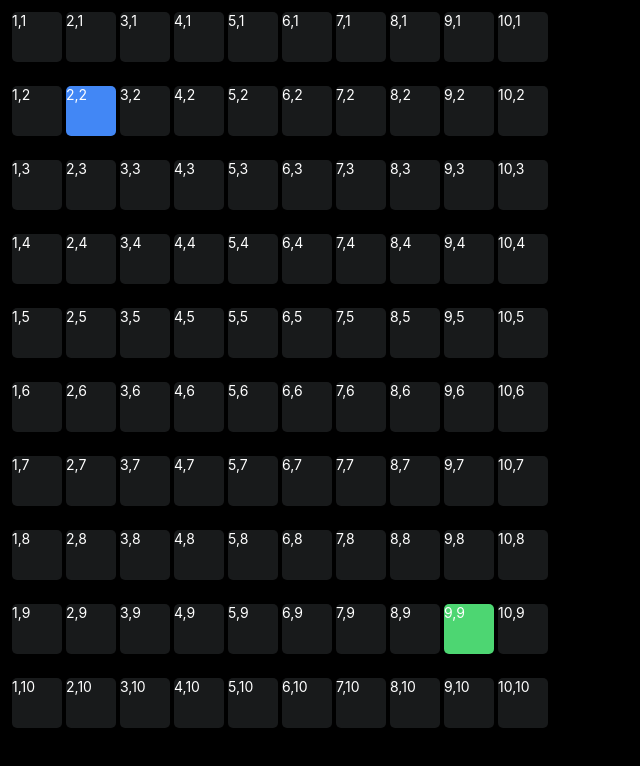
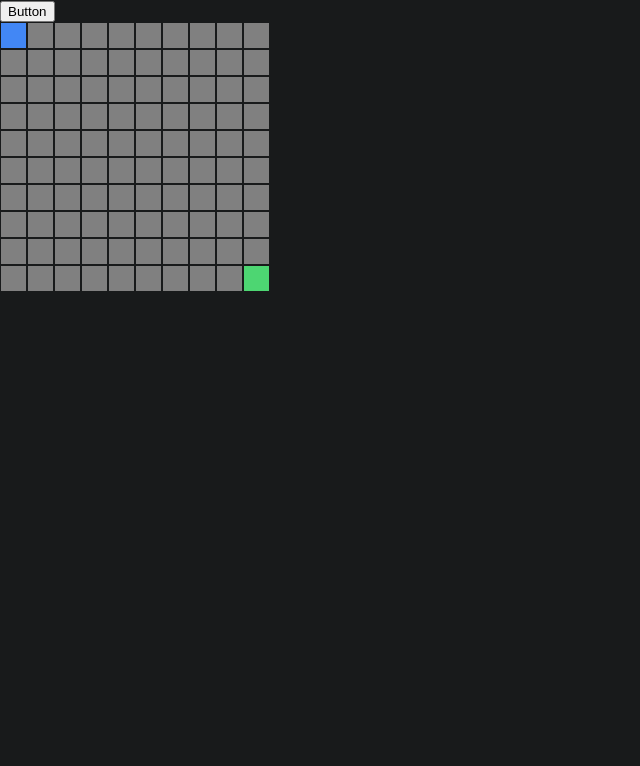
Before and after one commit to uhrjun/PathfindingVis, a React (Create React App) app: page / in a window 1280 px wide. Shown: the top 766 px of the page, without its empty margins (0-640 px from the left). Built offline with nearby package versions, Linux system fonts and the light colour scheme.

Commit message:
Wrapped up grid traversal

```diff
--- a/src/algorithms/djikstra.js
+++ b/src/algorithms/djikstra.js
@@ -1,66 +1,21 @@
-// Performs Dijkstra's algorithm; returns *all* nodes in the order
-// in which they were visited. Also makes nodes point back to their
-// previous node, effectively allowing us to compute the shortest path
-// by backtracking from the finish node.
-export function dijkstra(grid, startNode, finishNode) {
-	const visitedNodesInOrder = [];
-	startNode.distance = 0;
-	const unvisitedNodes = getAllNodes(grid);
-	while (!!unvisitedNodes.length) {
-		sortNodesByDistance(unvisitedNodes);
-		const closestNode = unvisitedNodes.shift();
-		// If we encounter a wall, we skip it.
-		if (closestNode.isWall) continue;
-		// If the closest node is at a distance of infinity,
-		// we must be trapped and should therefore stop.
-		if (closestNode.distance === Infinity) return visitedNodesInOrder;
-		closestNode.isVisited = true;
-		visitedNodesInOrder.push(closestNode);
-		if (closestNode === finishNode) return visitedNodesInOrder;
-		updateUnvisitedNeighbors(closestNode, grid);
-	}
+export function dijkstra(grid, start, end) {
+	const newGrid = [];
+	grid.forEach((rowItem) => {
+		const row = [];
+		newGrid.push(rowItem);
+		rowItem.forEach((node) => {
+			node.isVisited = true;
+			row.push(node);
+		});
+	});
+	return newGrid;
 }
 
-function sortNodesByDistance(unvisitedNodes) {
-	unvisitedNodes.sort((nodeA, nodeB) => nodeA.distance - nodeB.distance);
-}
-
-function updateUnvisitedNeighbors(node, grid) {
-	const unvisitedNeighbors = getUnvisitedNeighbors(node, grid);
-	for (const neighbor of unvisitedNeighbors) {
-		neighbor.distance = node.distance + 1;
-		neighbor.previousNode = node;
-	}
-}
-
-function getUnvisitedNeighbors(node, grid) {
-	const neighbors = [];
-	const { col, row } = node;
-	if (row > 0) neighbors.push(grid[row - 1][col]);
-	if (row < grid.length - 1) neighbors.push(grid[row + 1][col]);
-	if (col > 0) neighbors.push(grid[row][col - 1]);
-	if (col < grid[0].length - 1) neighbors.push(grid[row][col + 1]);
-	return neighbors.filter((neighbor) => !neighbor.isVisited);
-}
-
-function getAllNodes(grid) {
-	const nodes = [];
-	for (const row of grid) {
-		for (const node of row) {
-			nodes.push(node);
-		}
-	}
-	return nodes;
-}
-
-// Backtracks from the finishNode to find the shortest path.
-// Only works when called *after* the dijkstra method above.
-export function getNodesInShortestPathOrder(finishNode) {
-	const nodesInShortestPathOrder = [];
-	let currentNode = finishNode;
-	while (currentNode !== null) {
-		nodesInShortestPathOrder.unshift(currentNode);
-		currentNode = currentNode.previousNode;
-	}
-	return nodesInShortestPathOrder;
-}
+//Start at node with distance zero
+//This verifies we're always starting at the node set as the start node
+//As the node with distance 0 is the starting node (isStart just a bool for the css the algo doesnt need it the visualization does )
+//Every single node is at a distance of inifinity
+//Go through the nodes up,down,left & right of the start node (which is also the current node)
+//Give them a distance of 1 from your initial 0 so that makes their distance 0+1
+//Repeat for every single node till the next node is finished node
+//Pick the shortest available distance value from the finished node to the start node
--- a/src/components/grid/grid.js
+++ b/src/components/grid/grid.js
@@ -1,33 +1,24 @@
 import { useState, useEffect } from "react";
 import * as styled from "./grid.styles";
 import Node from "../node/node";
-import {
-	dijkstra,
-	getNodesInShortestPathOrder,
-} from "../../algorithms/djikstra";
+import { dijkstra } from "../../algorithms/djikstra";
 
-export default function Grid() {
-	const [grid, setGrid] = useState([]);
+const startRow = 1;
+const startCol = 1;
+const endRow = 10;
+const endCol = 10;
 
-	const startRow = 2;
-	const startCol = 2;
-	const endRow = 9;
-	const endCol = 9;
-
-	useEffect(() => {
 function initGrid() {
 	const grid = [];
-			for (let row = 1; row < 11; row++) {
+	for (let row = 1; row <= 10; row++) {
 		const currentRow = [];
-				for (let col = 1; col < 11; col++) {
+		for (let col = 1; col <= 10; col++) {
 			currentRow.push(initNode(col, row));
 		}
 		grid.push(currentRow);
 	}
-			setGrid(grid);
+	return grid;
 }
-		initGrid();
-	}, [setGrid]);
 
 const initNode = (col, row) => {
 	return {
@@ -42,19 +33,29 @@ export default function Grid() {
 	};
 };
 
+export default function Grid() {
+	const [grid, setGrid] = useState(initGrid());
+	function visDjikstra() {
+		const start = [startCol][startRow];
+		const end = [endCol][endRow];
+		setGrid(dijkstra(grid, start, end));
+	}
+
 	return (
-		<div style={{ backgroundColor: "black", height: "100vh" }}>
+		<div style={{ backgroundColor: "#181a1b", height: "100vh" }}>
+			<button onClick={() => visDjikstra()}>Button</button>
 			{grid.map((row, rowIndex) => {
 				return (
 					<styled.Row key={rowIndex} style={{ display: "flex" }}>
 						{row.map((node, nodeIndex) => {
-							const { row, col, isEnd, isStart, isWall } = node;
+							let { row, col, isEnd, isStart, isWall, isVisited } = node;
 							return (
 								<Node
 									key={nodeIndex}
 									col={col}
 									row={row}
 									isStart={isStart}
+									isVisited={isVisited}
 									isEnd={isEnd}
 									isWall={isWall}></Node>
 							);
--- a/src/components/grid/grid.styles.js
+++ b/src/components/grid/grid.styles.js
@@ -2,5 +2,4 @@ import styled from "styled-components";
 
 export const Row = styled.div`
 	display: flex;
-	padding: 10px;
 `;
--- a/src/components/node/node.js
+++ b/src/components/node/node.js
@@ -1,9 +1,16 @@
 import * as styled from "./node.styles";
 
-export default function Node({ col, row, isStart, isEnd, isWall }) {
+export default function Node({ col, row, isStart, isEnd, isWall, isVisited }) {
 	return (
-		<styled.Node isStart={isStart} isEnd={isEnd} isWall={isWall}>
-			{col},{row}
+		<styled.Node
+			isStart={isStart}
+			isEnd={isEnd}
+			isWall={isWall}
+			isVisited={isVisited}
+			onClick={() =>
+				console.log({ col, row, isStart, isEnd, isWall, isVisited })
+			}>
+			{/* 	{col},{row} */}
 		</styled.Node>
 	);
 }
--- a/src/components/node/node.styles.js
+++ b/src/components/node/node.styles.js
@@ -1,22 +1,24 @@
 import styled from "styled-components";
 
 export const Node = styled.div`
-	width: 50px;
-	height: 50px;
+	width: 25px;
+	height: 25px;
 	border: 2px solid inherit;
-	margin: 2px;
+	margin: 1px;
 	color: white;
 	font-size: 14px;
-	border-radius: 5px;
-	background-color: ${(props) => {
-		if (props.isStart === true) {
+	border-radius: 0px;
+	background-color: ${({ isVisited, isStart, isEnd, isWall }) => {
+		if (isStart === true) {
 			return "#4287f5";
-		} else if (props.isEnd === true) {
+		} else if (isEnd === true) {
 			return "#4dd672";
-		} else if (props.isWall === true) {
-			return "red";
+		} else if (isWall === true) {
+			return "#eb4034";
+		} else if (isVisited === true) {
+			return "#fcba03";
 		} else {
-			return "#181a1b";
+			return "grey";
 		}
 	}};
 `;
```
Lines whose indentation alone changed are shown as unchanged.
